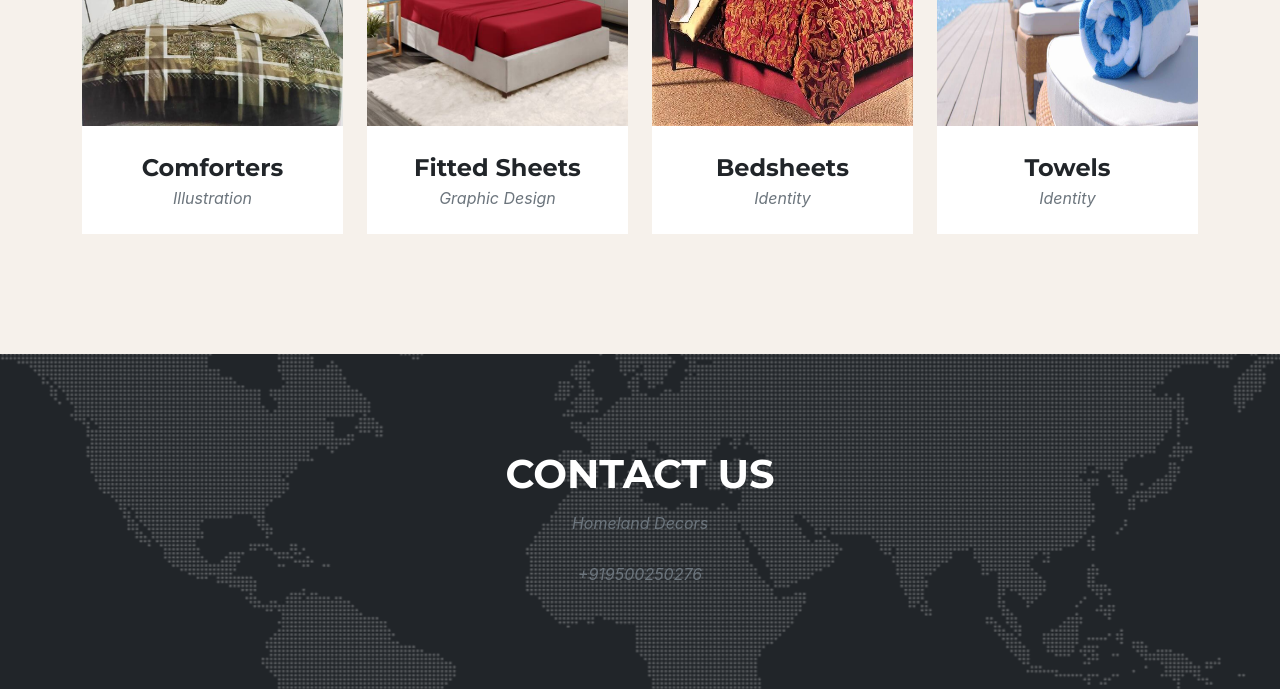
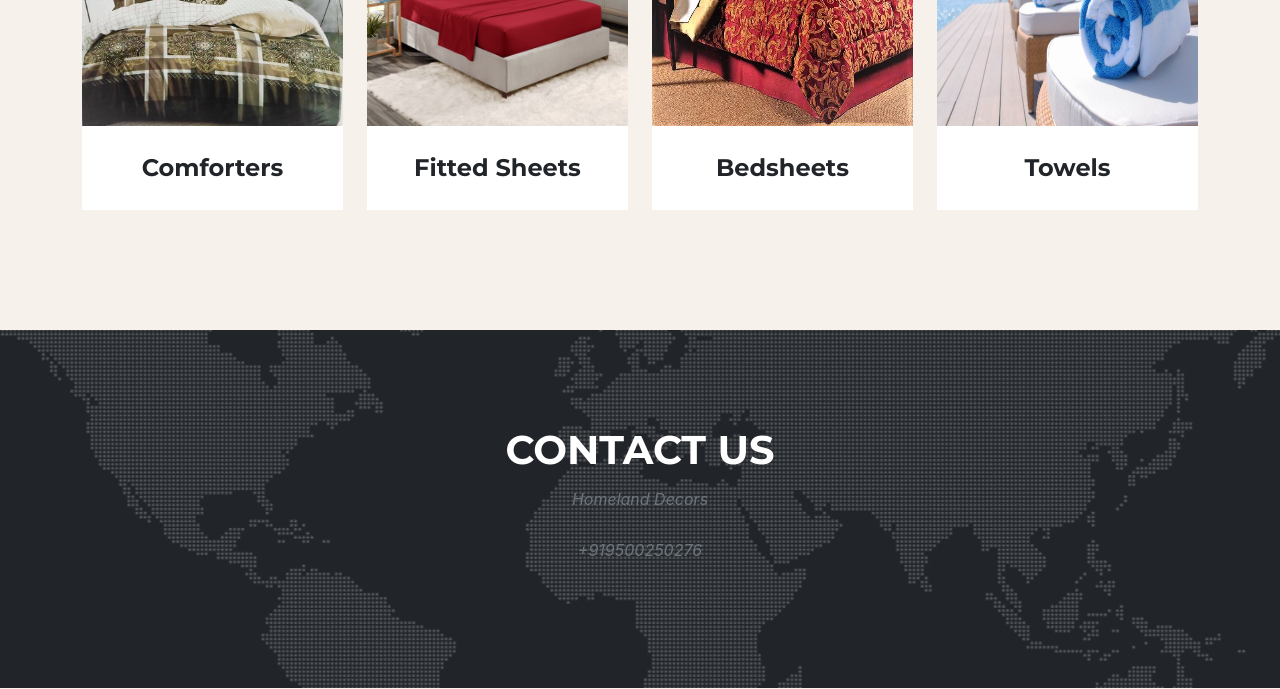
Before and after one commit to sudharit8/homelanddecors.github.io, a plain HTML site: page index.html in a window 1280 px wide. Shown: the part 1814-2503 px from the top of the page. Drawn offline with nearby package versions, Linux system fonts and the light colour scheme; a web font is replaced by a local one.

Commit message:
featured product section edit

```diff
--- a/index.html
+++ b/index.html
@@ -128,7 +128,7 @@
                             </a>
                             <div class="featured-caption">
                                 <div class="featured-caption-heading">Comforters</div>
-                                <div class="featured-caption-subheading text-muted">Illustration</div>
+                                <!-- <div class="featured-caption-subheading text-muted">Illustration</div> -->
                             </div>
                         </div>
                     </div>
@@ -142,7 +142,7 @@
                             </a>
                             <div class="featured-caption">
                                 <div class="featured-caption-heading">Fitted Sheets</div>
-                                <div class="featured-caption-subheading text-muted">Graphic Design</div>
+                                <!-- <div class="featured-caption-subheading text-muted">Graphic Design</div> -->
                             </div>
                         </div>
                     </div>
@@ -156,7 +156,7 @@
                             </a>
                             <div class="featured-caption">
                                 <div class="featured-caption-heading">Bedsheets</div>
-                                <div class="featured-caption-subheading text-muted">Identity</div>
+                                <!-- <div class="featured-caption-subheading text-muted">Identity</div> -->
                             </div>
                         </div>
                     </div>
@@ -170,7 +170,7 @@
                             </a>
                             <div class="featured-caption">
                                 <div class="featured-caption-heading">Towels</div>
-                                <div class="featured-caption-subheading text-muted">Identity</div>
+                                <!-- <div class="featured-caption-subheading text-muted">Identity</div> -->
                             </div>
                         </div>
                     </div>
```
